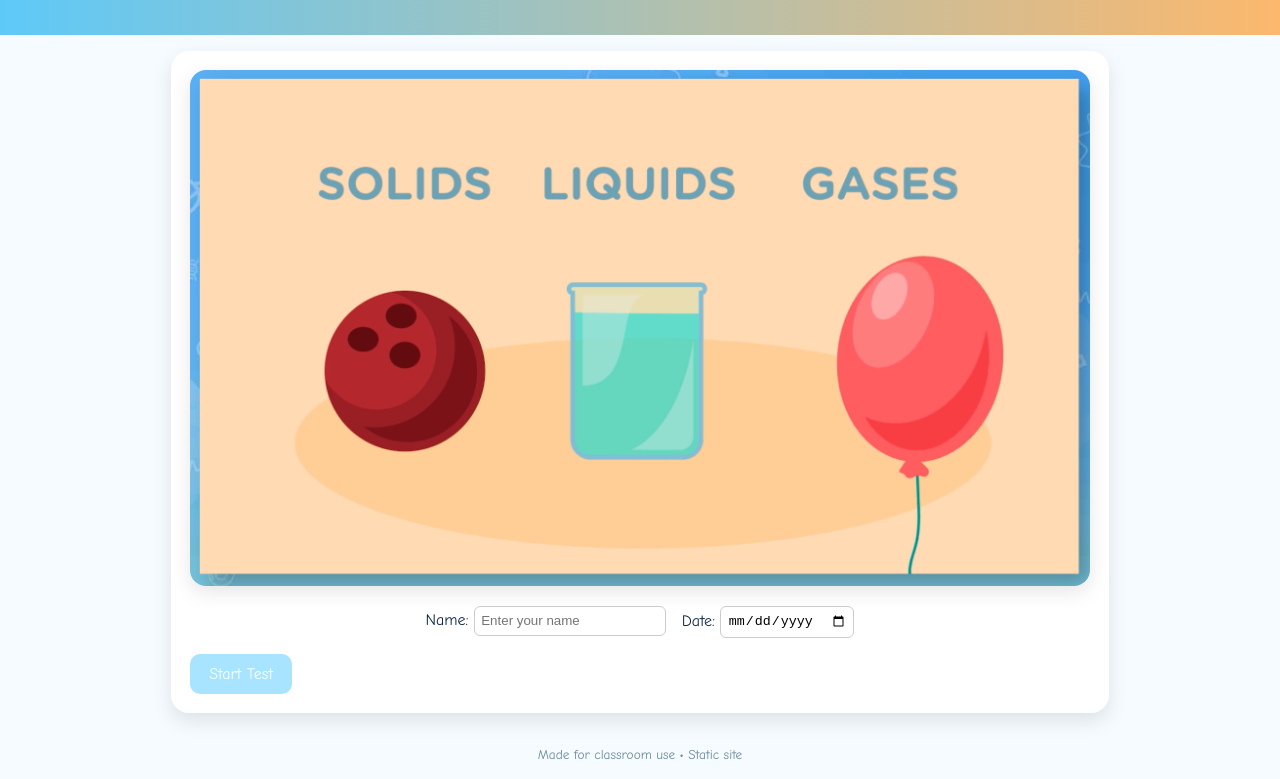
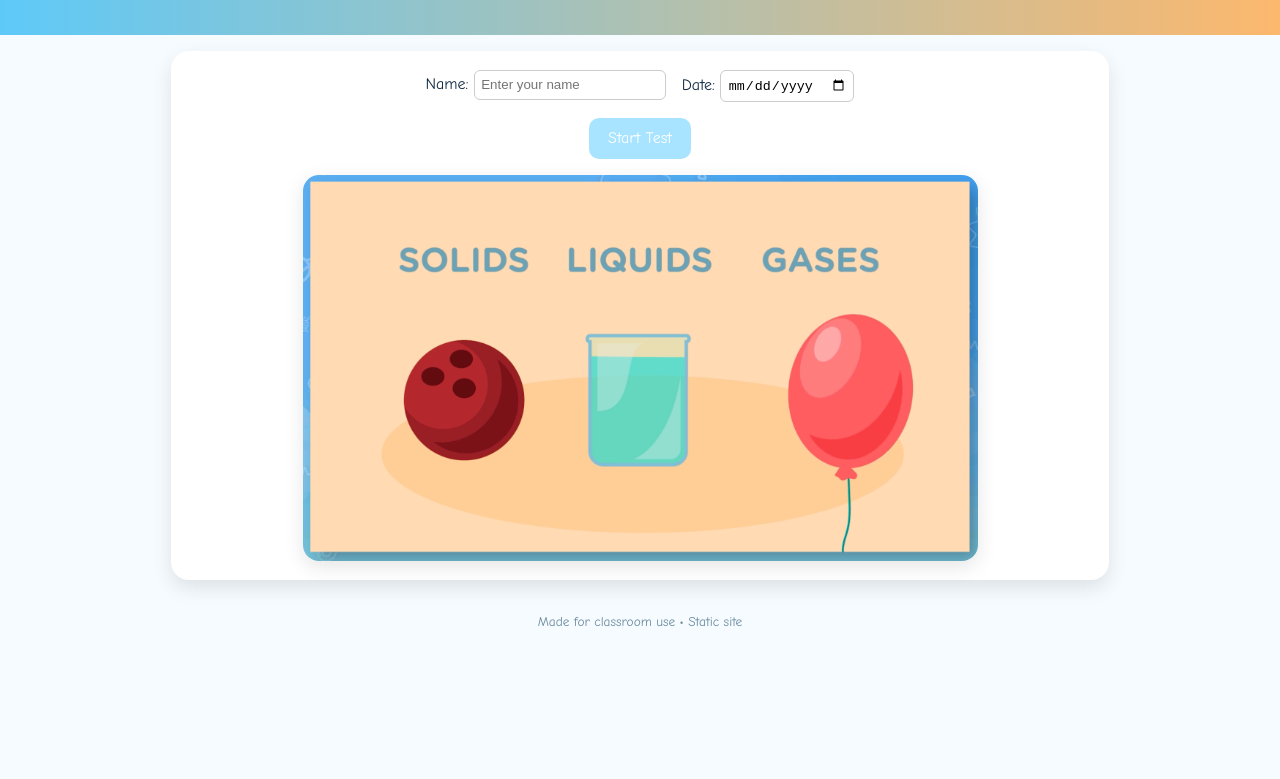
Before and after one commit to molivera1977/solids-liquids-gases-online-test, a plain HTML site: page index.html in a window 1280 px wide. Shown: the part 77-856 px from the top of the page. After the commit the page ends 800 px from the top, so only its background shows below. Drawn offline with Linux system fonts and the light colour scheme.

Commit message:
Add files via upload

```diff
--- a/index.html
+++ b/index.html
@@ -13,12 +13,14 @@
 
   <main>
     <section id="start-screen" class="card">
-      <img src="assets/cover.png" alt="Cover" class="cover" />
       <div class="info-fields">
         <label>Name: <input type="text" id="studentName" placeholder="Enter your name" /></label>
         <label>Date: <input type="date" id="testDate" /></label>
       </div>
       <button id="startBtn" class="primary" disabled>Start Test</button>
+      <div class="cover-wrap">
+        <img src="assets/cover.png" alt="Cover" class="cover" />
+      </div>
     </section>
 
     <section id="quiz-screen" class="hidden card">
--- a/styles.css
+++ b/styles.css
@@ -17,17 +17,12 @@ header {
   padding: 1.2rem;
   border-radius: 18px;
   box-shadow: 0 8px 20px rgba(0,0,0,0.1);
-}
-.cover {
-  width: 100%;
-  border-radius: 16px;
-  box-shadow: 0 6px 20px rgba(0,0,0,0.1);
+  text-align: center;
 }
 .info-fields {
   display: flex;
   justify-content: center;
   gap: 1rem;
-  margin-top: 1rem;
   margin-bottom: 1rem;
 }
 input[type="text"], input[type="date"] {
@@ -43,13 +38,19 @@ input[type="text"], input[type="date"] {
   cursor: pointer;
   font-size: 1rem;
 }
-.primary { background: #5ec9f8; color: white; }
+.primary { background: #5ec9f8; color: white; margin-bottom: 1rem; }
 .primary:disabled { background: #a8e4ff; cursor: not-allowed; }
 .submit-btn { background: #fcb86d; color: white; }
 .next-btn { background: #5ec9f8; color: white; }
 .secondary { background: #e9eef7; color: #102a43; }
+.cover-wrap { display: flex; justify-content: center; }
+.cover {
+  width: 75%;
+  border-radius: 16px;
+  box-shadow: 0 6px 20px rgba(0,0,0,0.1);
+}
 .hidden { display: none; }
-.choices { display: grid; gap: 0.75rem; margin-top: 1rem; }
+.choices { display: grid; gap: 0.75rem; margin-top: 1rem; text-align: left; }
 .choice {
   border: 2px solid #e2e8f0;
   border-radius: 14px;
```
